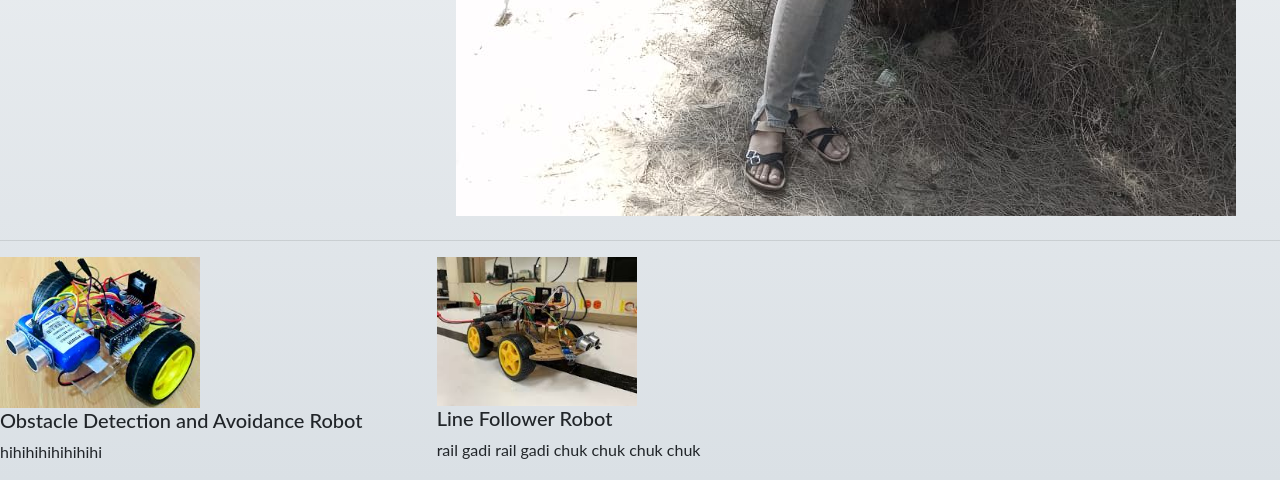
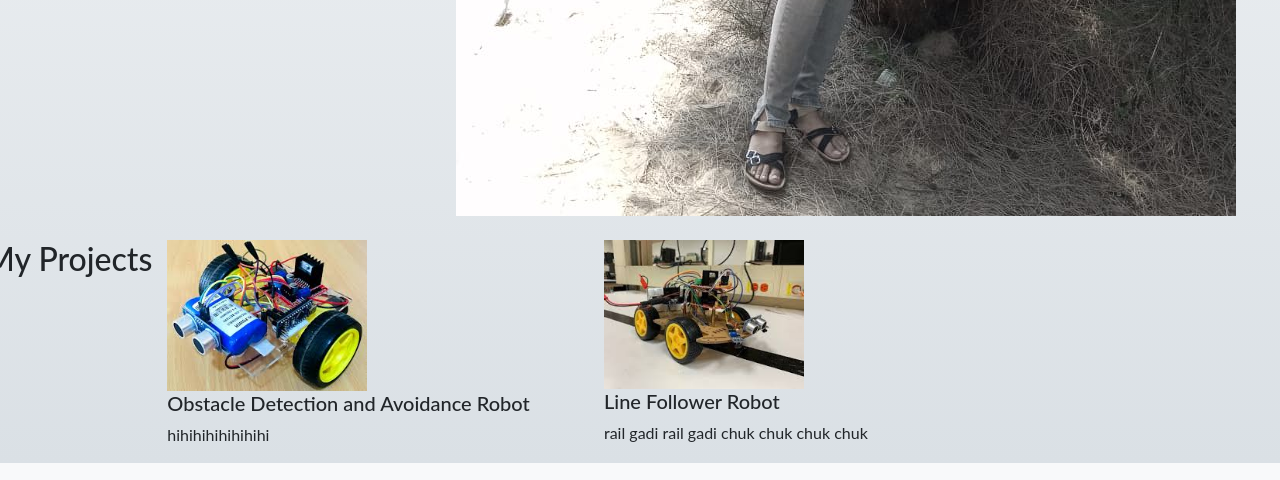
Before and after one commit to Anisha-Manjhi/django-personal_portfolio, a Django app: page / in a window 1280 px wide. Shown: the part 912-1392 px from the top of the page. Run offline with Django 3.2, Linux system fonts and the light colour scheme; data comes from the database, SQL or seed files in the repository.

Commit message:
Update home.html

```diff
--- a/portfolio/templates/portfolio/home.html
+++ b/portfolio/templates/portfolio/home.html
@@ -12,8 +12,10 @@
 
 </div>
 
-<hr>
+
 <div class="row ">
+
+    <h2 class="heading">My Projects</h2>
 
     {% for project in projects %}
     <div class="col-lg-4 col-md-6">
```
